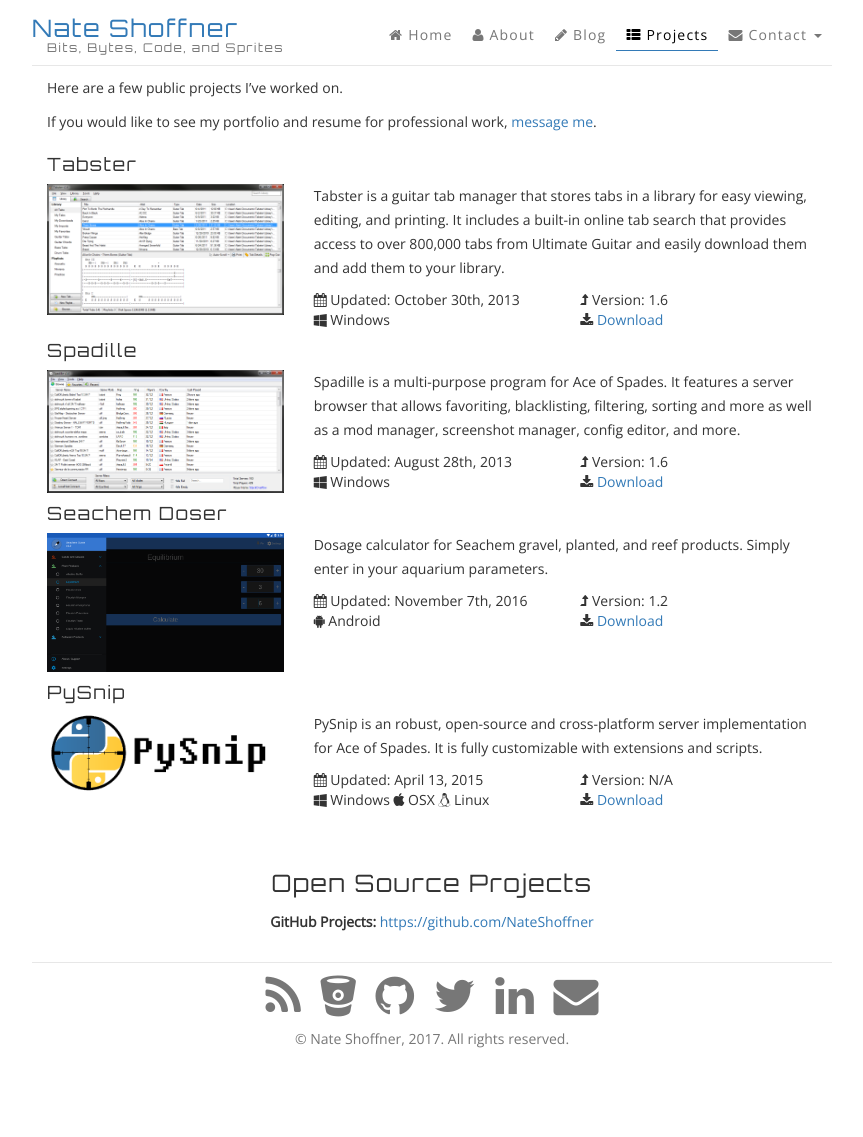
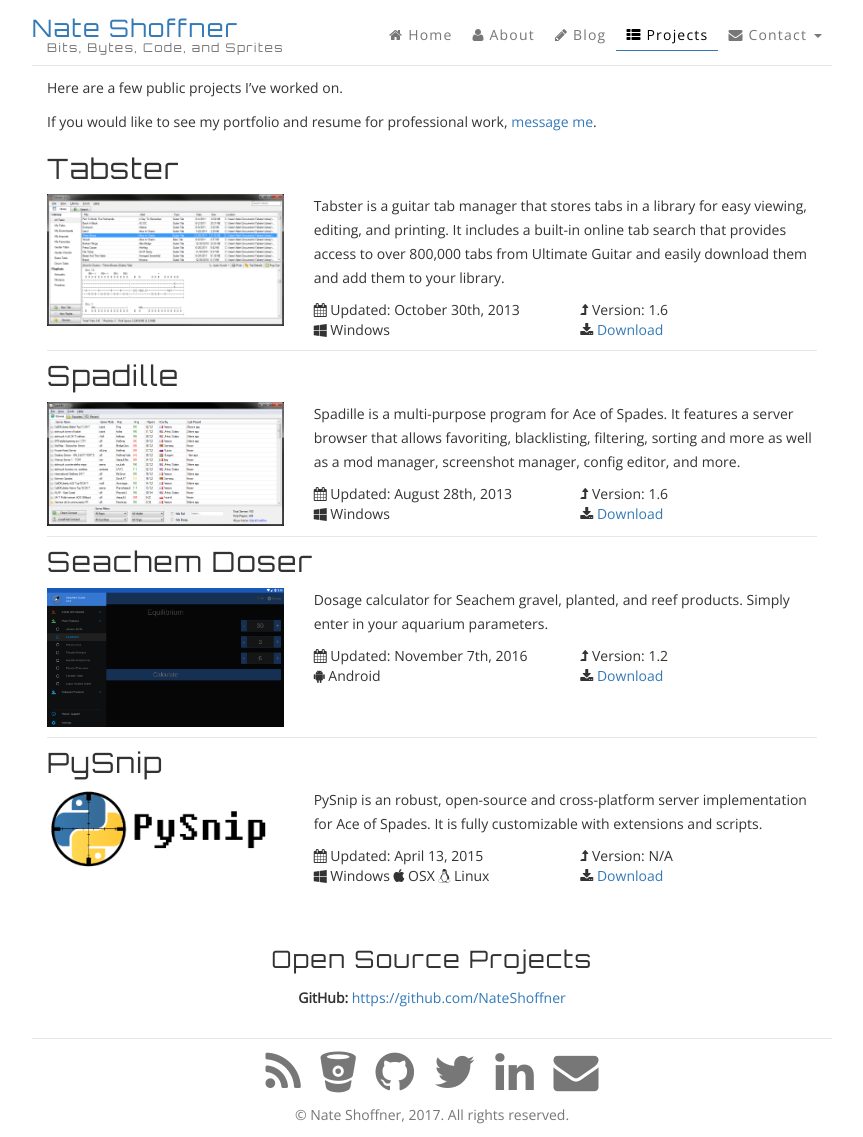
Before and after one commit to NateShoffner/nateshoffner.github.io, a Jekyll site: the page built from projects/index.html, in a window 1280 px wide. Shown: the whole page, without its empty margins (208-1071 px from the left). Built offline with Jekyll 4.4.1, drawn with Linux system fonts in a browser that asks for light colours; nearby versions of some CDN libraries; before the commit the page ends 1061 px from its top, so only the background shows below that.

Commit message:
Projects

```diff
--- a/assets/css/style.css
+++ b/assets/css/style.css
@@ -125,15 +125,15 @@
     float: right;
 }
 
-.project: not(: last-child) {
+.project:not(:last-child) {
     border-bottom: 1px solid #e7e7e7;
     padding-bottom: 10px;
 }
 
 .project-title {
-    font-size: 1.3em;
+    letter-spacing: 1.4px;
+    font-size: 2em;
     font-family: 'Orbitron', sans-serif;
-    letter-spacing: 1.5px;
 }
 
 .brand-title {
@@ -204,6 +204,9 @@
         padding-left: 15px;
     }
 
+    .project-title {
+        text-align: center;
+    }
 }
 
 @media (min-width: 992px) {
--- a/projects/index.html
+++ b/projects/index.html
@@ -61,7 +61,7 @@
 <h3 class="headline text-center">Open Source Projects</h3>
 
 <div class="text-center">
-    <strong>GitHub Projects: </strong>
+    <strong>GitHub: </strong>
     <a href="https://github.com/NateShoffner" target="_blank">https://github.com/NateShoffner</a>
 </div>
 
```
